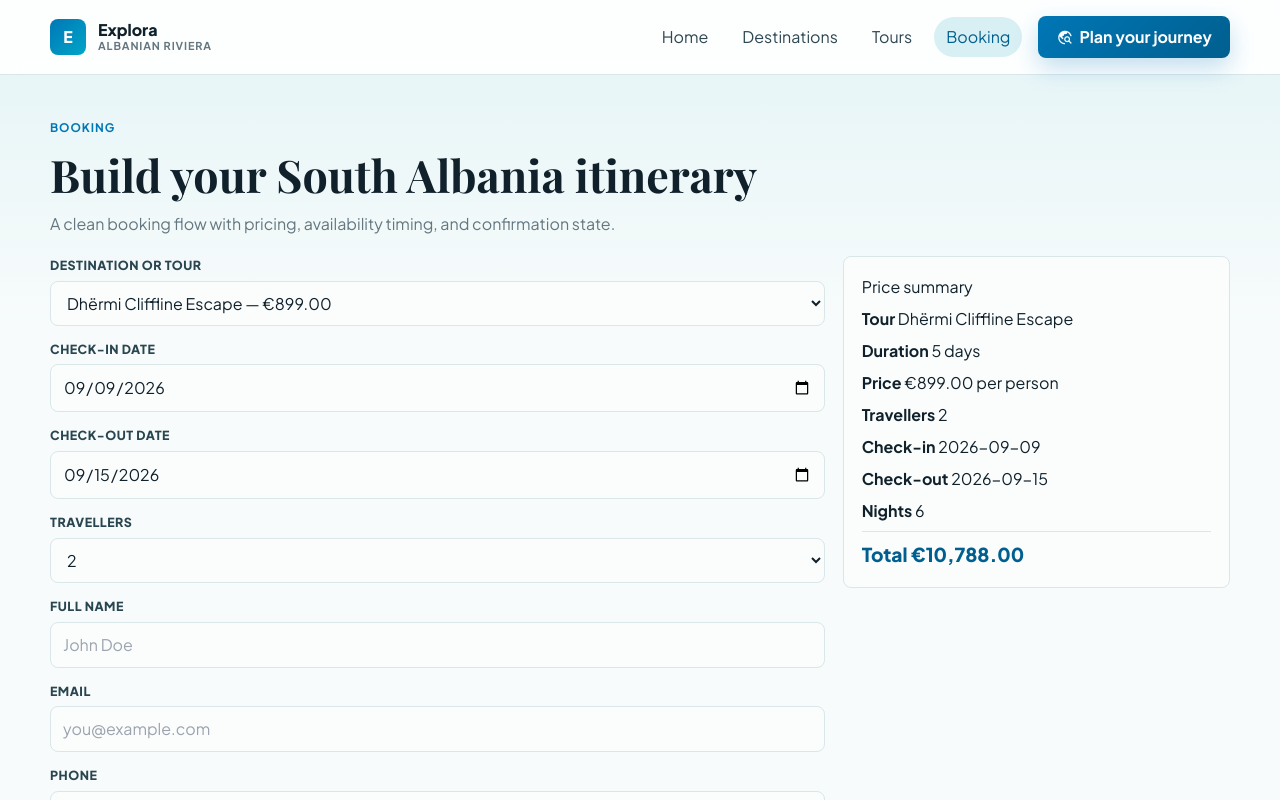
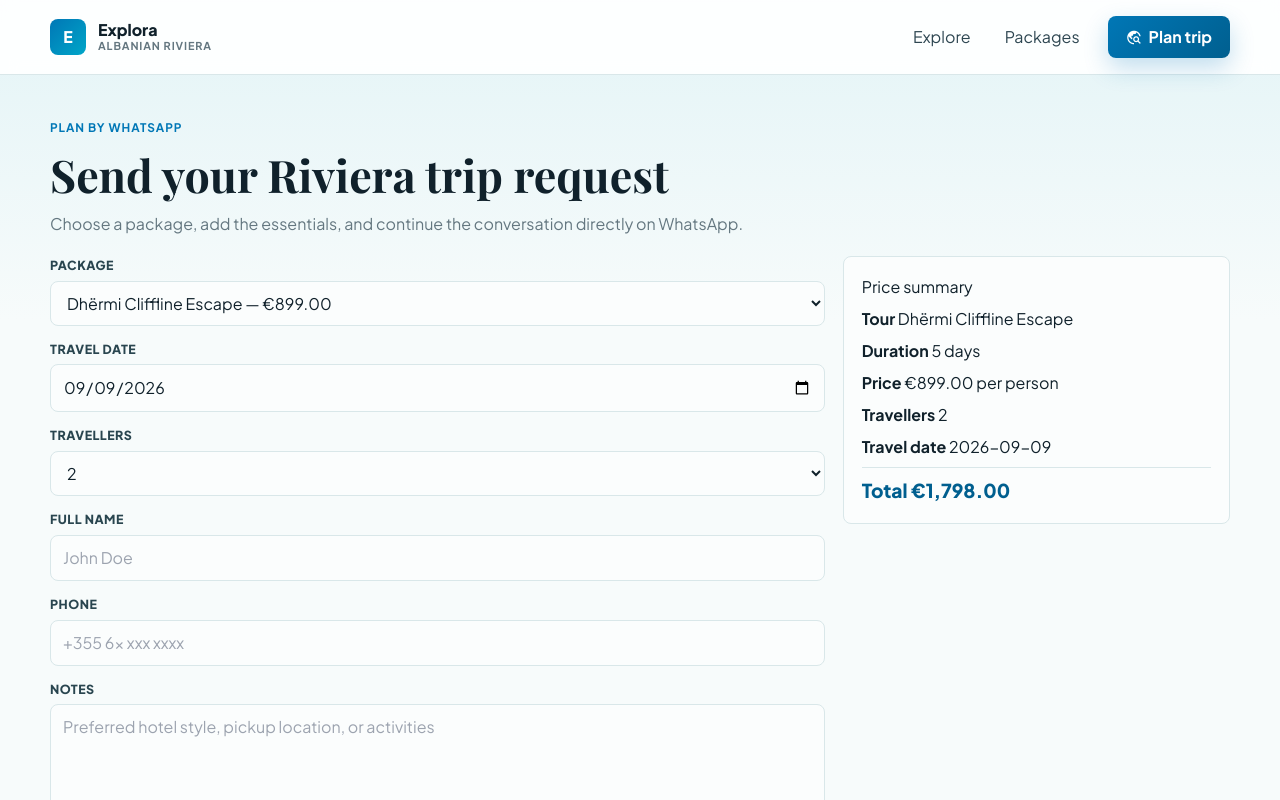
Before and after one commit to kevinshehu/explora, an Angular app: page /booking in a window 1280 px wide. Shown: the top 800 px of the page. Built offline with nearby package versions, Linux system fonts and the light colour scheme.

Commit message:
Simplify Explora booking flow

```diff
--- a/src/app/data/travel-data.ts
+++ b/src/app/data/travel-data.ts
@@ -670,15 +670,6 @@ export const tours: Tour[] = [
   },
 ];
 
-export const featuredDestinationIds = [
-  'dest-dhermi',
-  'dest-ksamil',
-  'dest-sarande',
-  'dest-llogara',
-  'dest-vlore',
-  'dest-porto-palermo',
-];
-
 export const promotionalTestimonials: Testimonial[] = [
   {
     name: 'Arianna S.',
--- a/src/app/layout/footer.ts
+++ b/src/app/layout/footer.ts
@@ -14,9 +14,9 @@ import { RouterLink } from '@angular/router';
         </div>
         <div>
           <h4>Explore</h4>
-          <a routerLink="/destinations">Destinations</a>
-          <a routerLink="/tours">Tours</a>
-          <a routerLink="/booking">Booking</a>
+          <a routerLink="/destinations">Riviera destinations</a>
+          <a routerLink="/tours">Packages</a>
+          <a routerLink="/booking">Plan by WhatsApp</a>
         </div>
         <div>
           <h4>Support</h4>
--- a/src/app/layout/header.ts
+++ b/src/app/layout/header.ts
@@ -16,14 +16,12 @@ import { RouterLink, RouterLinkActive } from '@angular/router';
           </span>
         </a>
         <nav class="desktop-nav">
-          <a routerLink="/" routerLinkActive="active" [routerLinkActiveOptions]="{ exact: true }">Home</a>
-          <a routerLink="/destinations" routerLinkActive="active">Destinations</a>
-          <a routerLink="/tours" routerLinkActive="active">Tours</a>
-          <a routerLink="/booking" routerLinkActive="active">Booking</a>
+          <a routerLink="/destinations" routerLinkActive="active">Explore</a>
+          <a routerLink="/tours" routerLinkActive="active">Packages</a>
         </nav>
         <a class="button-primary nav-cta" routerLink="/booking">
           <span class="material-symbols-outlined" aria-hidden="true">travel_explore</span>
-          Plan your journey
+          <span>Plan trip</span>
         </a>
       </div>
     </header>
--- a/src/app/pages/booking-page.ts
+++ b/src/app/pages/booking-page.ts
@@ -5,20 +5,9 @@ import {
   Validators,
 } from '@angular/forms';
 import { Component, inject } from '@angular/core';
-import { ActivatedRoute, Router } from '@angular/router';
+import { ActivatedRoute } from '@angular/router';
 import { destinations, tours } from '../data/travel-data';
-import { Destination, Tour } from '../shared/models/travel.model';
-
-interface BookingSummary {
-  tourTitle: string;
-  destinationName: string;
-  startDate: string;
-  endDate: string;
-  travellers: number;
-  nights: number;
-  total: number;
-  totalLabel: string;
-}
+import { Tour } from '../shared/models/travel.model';
 
 @Component({
   selector: 'app-booking-page',
@@ -27,17 +16,17 @@ interface BookingSummary {
   template: `
     <section class="container section-shell">
       <div class="detail-title-group">
-        <p class="section-label">Booking</p>
-        <h1>Build your South Albania itinerary</h1>
-        <p class="tagline">A clean booking flow with pricing, availability timing, and confirmation state.</p>
+        <p class="section-label">Plan by WhatsApp</p>
+        <h1>Send your Riviera trip request</h1>
+        <p class="tagline">Choose a package, add the essentials, and continue the conversation directly on WhatsApp.</p>
       </div>
 
       <div class="booking-grid">
         <form class="booking-form" [formGroup]="bookingForm" (ngSubmit)="onSubmit()">
           <label>
-            <span>Destination or tour</span>
+            <span>Package</span>
             <select formControlName="tourId">
-              <option value="">Select a destination or package</option>
+              <option value="">Select a package</option>
               <optgroup label="Tours">
                 <option *ngFor="let tour of tours" [value]="tour.slug">{{ tour.title }} — {{ tour.priceFrom | currency:'EUR' }}</option>
               </optgroup>
@@ -45,13 +34,8 @@ interface BookingSummary {
           </label>
 
           <label>
-            <span>Check-in date</span>
+            <span>Travel date</span>
             <input type="date" formControlName="startDate" />
-          </label>
-
-          <label>
-            <span>Check-out date</span>
-            <input type="date" formControlName="endDate" />
           </label>
 
           <label>
@@ -67,21 +51,19 @@ interface BookingSummary {
           </label>
 
           <label>
-            <span>Email</span>
-            <input formControlName="email" type="email" placeholder="you@example.com" />
-          </label>
-
-          <label>
             <span>Phone</span>
             <input formControlName="phone" type="tel" placeholder="+355 6x xxx xxxx" />
           </label>
 
           <label>
             <span>Notes</span>
-            <textarea formControlName="notes" rows="4" placeholder="Preferred room type, access needs, and activity focus"></textarea>
+            <textarea formControlName="notes" rows="4" placeholder="Preferred hotel style, pickup location, or activities"></textarea>
           </label>
 
-          <button class="button-primary" type="submit" [disabled]="bookingForm.invalid || submitted">Reserve now</button>
+          <button class="button-primary" type="submit" [disabled]="bookingForm.invalid || redirecting">
+            <span class="material-symbols-outlined" aria-hidden="true">chat</span>
+            Send to WhatsApp
+          </button>
         </form>
 
         <aside class="info-card booking-summary">
@@ -91,9 +73,7 @@ interface BookingSummary {
             <p><strong>Duration</strong> {{ tour.duration }}</p>
             <p><strong>Price</strong> {{ tour.priceFrom | currency:'EUR' }} per person</p>
             <p><strong>Travellers</strong> {{ travellersCount }}</p>
-            <p><strong>Check-in</strong> {{ bookingForm.value.startDate }}</p>
-            <p><strong>Check-out</strong> {{ bookingForm.value.endDate }}</p>
-            <p><strong>Nights</strong> {{ nights }}</p>
+            <p><strong>Travel date</strong> {{ bookingForm.value.startDate }}</p>
             <hr />
             <p class="total">Total {{ quoteTotal | currency:'EUR' }}</p>
           </ng-container>
@@ -103,15 +83,9 @@ interface BookingSummary {
         </aside>
       </div>
 
-      <section *ngIf="confirmed" class="confirmation">
-        <h2>Booking confirmed</h2>
-        <p class="confirmed-title">{{ confirmation.tourTitle }}</p>
-        <p>Destination: {{ confirmation.destinationName }}</p>
-        <p>Date: {{ confirmation.startDate }} → {{ confirmation.endDate }}</p>
-        <p>Travellers: {{ confirmation.travellers }}</p>
-        <p>Stay: {{ confirmation.nights }} nights</p>
-        <p>Total: {{ confirmation.total | currency:'EUR' }} {{ confirmation.totalLabel }}</p>
-        <p>Your travel team will email {{ bookingForm.get('email')?.value }} shortly.</p>
+      <section *ngIf="redirecting" class="confirmation">
+        <h2>Opening WhatsApp</h2>
+        <p>Your selected package and trip details are being prepared as a WhatsApp message.</p>
       </section>
     </section>
   `,
@@ -119,34 +93,28 @@ interface BookingSummary {
 export class BookingPage {
   private readonly fb = inject(FormBuilder);
   private readonly route = inject(ActivatedRoute);
-  private readonly router = inject(Router);
 
   tours = tours;
   destinations = destinations;
   travellers = ['1', '2', '3', '4', '5', '6', '7', '8'];
-  submitted = false;
+  redirecting = false;
   selectedTour?: Tour;
-  confirmation!: BookingSummary;
-  confirmed = false;
 
   bookingForm = this.fb.group({
     tourId: ['', Validators.required],
     startDate: ['', Validators.required],
-    endDate: ['', Validators.required],
     travellers: ['2', Validators.required],
     name: ['', Validators.required],
-    email: ['', [Validators.required, Validators.email]],
     phone: ['', Validators.required],
     notes: [''],
   });
 
   constructor() {
     const today = new Date();
-    const end = new Date();
-    end.setDate(end.getDate() + 6);
 
     const queryTour = this.route.snapshot.queryParamMap.get('tour');
     const queryDestination = this.route.snapshot.queryParamMap.get('destination');
+    const queryDate = this.route.snapshot.queryParamMap.get('startDate');
 
     const selected = queryTour
       ? this.tours.find((tour) => tour.slug === queryTour)
@@ -178,13 +146,12 @@ export class BookingPage {
     }
 
     this.bookingForm.patchValue({
-      startDate: today.toISOString().slice(0, 10),
-      endDate: end.toISOString().slice(0, 10),
+      startDate: queryDate ?? today.toISOString().slice(0, 10),
       tourId: this.bookingForm.value.tourId,
     });
 
     this.bookingForm.valueChanges.subscribe(() => {
-      this.confirmed = false;
+      this.redirecting = false;
       this.updateSelectedTour();
     });
 
@@ -194,19 +161,10 @@ export class BookingPage {
   get quoteTotal(): number {
     const selected = this.selectedTour;
     const travellers = Number(this.bookingForm.get('travellers')?.value || 1);
-    const start = this.bookingForm.value.startDate;
-    const end = this.bookingForm.value.endDate;
-    const nights = this.calculateNights(start ?? '', end ?? '');
     if (!selected) {
       return 0;
     }
-    return selected.priceFrom * travellers * Math.max(1, nights);
-  }
-
-  get nights(): number {
-    const start = this.bookingForm.value.startDate;
-    const end = this.bookingForm.value.endDate;
-    return this.calculateNights(start ?? '', end ?? '');
+    return selected.priceFrom * travellers;
   }
 
   get travellersCount() {
@@ -220,20 +178,9 @@ export class BookingPage {
     }
   }
 
-  calculateNights(startDate: string, endDate: string): number {
-    const start = new Date(startDate);
-    const end = new Date(endDate);
-    if (Number.isNaN(start.getTime()) || Number.isNaN(end.getTime())) {
-      return 1;
-    }
-    const diff = end.getTime() - start.getTime();
-    const nights = Math.ceil(diff / (1000 * 60 * 60 * 24));
-    return Math.max(1, nights);
-  }
-
   onSubmit() {
-    this.submitted = true;
     if (!this.bookingForm.valid || !this.selectedTour) {
+      this.bookingForm.markAllAsTouched();
       return;
     }
 
@@ -241,24 +188,23 @@ export class BookingPage {
       (item) => item.id === this.selectedTour?.destinationId,
     );
 
-    this.confirmation = {
-      tourTitle: this.selectedTour.title,
-      destinationName: destination?.city ?? this.selectedTour.location,
-      startDate: this.bookingForm.value.startDate ?? '',
-      endDate: this.bookingForm.value.endDate ?? '',
-      travellers: Number(this.bookingForm.value.travellers ?? 1),
-      nights: this.nights,
-      total: this.quoteTotal,
-      totalLabel: 'EUR',
-    };
+    this.redirecting = true;
+    window.location.href = this.whatsAppUrl([
+      'Hello Explora, I would like to plan a South Albania trip.',
+      '',
+      `Package: ${this.selectedTour.title}`,
+      `Destination: ${destination?.city ?? this.selectedTour.location}`,
+      `Travel date: ${this.bookingForm.value.startDate}`,
+      `Travellers: ${this.bookingForm.value.travellers}`,
+      `Estimated total: EUR ${this.quoteTotal}`,
+      '',
+      `Name: ${this.bookingForm.value.name}`,
+      `Phone: ${this.bookingForm.value.phone}`,
+      `Notes: ${this.bookingForm.value.notes || 'No extra notes'}`,
+    ].join('\n'));
+  }
 
-    this.confirmed = true;
-    this.router.navigate([], {
-      relativeTo: this.route,
-      queryParams: {
-        confirmation: 'success',
-      },
-      queryParamsHandling: 'merge',
-    });
+  private whatsAppUrl(message: string): string {
+    return `https://wa.me/?text=${encodeURIComponent(message)}`;
   }
 }
--- a/src/app/pages/home-page.ts
+++ b/src/app/pages/home-page.ts
@@ -8,7 +8,6 @@ import { Component, inject } from '@angular/core';
 import { Router, RouterLink } from '@angular/router';
 import {
   destinations,
-  featuredDestinationIds,
   promotionalTestimonials,
   tours,
 } from '../data/travel-data';
@@ -39,12 +38,8 @@ const heroImage =
             <input type="text" formControlName="destination" placeholder="e.g. Sarandë, Vlorë, Gjipe" />
           </label>
           <label>
-            <span>Check in</span>
+            <span>Travel date</span>
             <input type="date" formControlName="startDate" />
-          </label>
-          <label>
-            <span>Check out</span>
-            <input type="date" formControlName="endDate" />
           </label>
           <label>
             <span>Guests</span>
@@ -78,67 +73,12 @@ const heroImage =
 
     <section class="container section-shell">
       <app-section-title
-        label="Featured destinations"
-        title="Most requested corners of Southern Albania"
-        description="These destinations are selected for balance across beach, nature, and heritage."
-      />
-      <div class="grid-3">
-        <app-destination-card *ngFor="let destination of featuredDestinations" [destination]="destination" />
-      </div>
-    </section>
-
-    <section class="container section-shell">
-      <div class="two-col">
-        <div>
-          <app-section-title
-            label="Popular destinations"
-            title="Hidden highlights and iconic bays"
-            description="We recommend by season, crowd profile, and your preferred travel mood."
-          />
-          <ul class="feature-list">
-            <li *ngFor="let destination of popularDestinations">{{ destination }}</li>
-          </ul>
-        </div>
-        <div class="panel">
-          <h3>Travel flow, ready in minutes</h3>
-          <p>
-            Compare tours, choose your duration, and open booking from this single workspace.
-          </p>
-          <a routerLink="/booking" class="button-primary">Open booking</a>
-        </div>
-      </div>
-    </section>
-
-    <section class="container section-shell">
-      <app-section-title
-        label="Recommended tours"
-        title="Packages built for the Ionian coast"
-        description="Explore tours by premium comfort, local depth, and clear value signals."
+        label="Packages"
+        title="Clean routes for the Ionian coast"
+        description="Focused itineraries with private transfers, coastal stops, local guides, and clear pricing."
       />
       <div class="grid-3">
         <app-tour-card *ngFor="let tour of featuredTours" [tour]="tour" />
-      </div>
-    </section>
-
-    <section class="container section-shell">
-      <app-section-title
-        label="Why choose Explora"
-        title="Designed for unforgettable South Albania"
-        description="Every route includes aligned logistics, practical support, and practical local insights."
-      />
-      <div class="feature-grid">
-        <article>
-          <h3>Destination-first planning</h3>
-          <p>Trips are built around the place, not generic templates.</p>
-        </article>
-        <article>
-          <h3>Transparent pricing</h3>
-          <p>Clear fee structure with visible ratings and reviews before you confirm.</p>
-        </article>
-        <article>
-          <h3>Responsive travel UX</h3>
-          <p>Reliable controls, aligned cards, and no-friction booking from phone to desktop.</p>
-        </article>
       </div>
     </section>
 
@@ -156,10 +96,10 @@ const heroImage =
     <section class="container section-shell">
       <div class="cta-panel">
         <h2>Your South Albania plan starts here.</h2>
-        <p>Explore destinations or build a custom package for a smooth, premium coastal holiday.</p>
+        <p>Choose a package and send your details directly to Explora on WhatsApp.</p>
         <div class="cta-actions">
-          <a class="button-primary" routerLink="/destinations">Explore destinations</a>
-          <a class="button-ghost" routerLink="/tours">See all packages</a>
+          <a class="button-primary" routerLink="/booking">Plan on WhatsApp</a>
+          <a class="button-ghost" routerLink="/destinations">Explore destinations</a>
         </div>
       </div>
     </section>
@@ -171,35 +111,18 @@ export class HomePage {
 
   searchForm: ReturnType<typeof this.fb.group>;
   heroImage = heroImage;
-  featuredDestinations = destinations.filter((item) => featuredDestinationIds.includes(item.id));
   rivieraLead = destinations[0];
   rivieraGrid = destinations.slice(1, 8);
-  featuredTours = tours.slice(0, 4);
-  popularDestinations = [
-    'Dhërmi',
-    'Himarë',
-    'Ksamil',
-    'Sarandë',
-    'Jale Beach',
-    'Qeparo',
-    'Porto Palermo',
-    'Gjipe Beach',
-    'Llogara',
-    'Vlorë',
-    'The Blue Eye',
-  ];
+  featuredTours = tours.slice(0, 3);
   testimonials = promotionalTestimonials;
   travellerOptions = [1, 2, 3, 4, 5, 6, 7, 8, 9, 10, 12];
 
   constructor() {
     const tomorrow = new Date();
     tomorrow.setDate(tomorrow.getDate() + 1);
-    const nextWeek = new Date();
-    nextWeek.setDate(nextWeek.getDate() + 8);
     this.searchForm = this.fb.group({
       destination: ['', Validators.required],
       startDate: [tomorrow.toISOString().slice(0, 10)],
-      endDate: [nextWeek.toISOString().slice(0, 10)],
       travellers: ['2', Validators.required],
     });
   }
--- a/src/styles.scss
+++ b/src/styles.scss
@@ -229,7 +229,7 @@ a {
 .search-strip {
   margin-top: var(--space-4);
   display: grid;
-  grid-template-columns: 1.35fr repeat(3, minmax(138px, 0.85fr)) minmax(170px, 0.95fr);
+  grid-template-columns: 1.45fr repeat(2, minmax(138px, 0.85fr)) minmax(170px, 0.95fr);
   gap: var(--space-3);
   align-items: end;
   width: min(100%, 1080px);
@@ -934,7 +934,9 @@ a.primary,
   }
 
   .nav-cta {
-    display: none !important;
+    display: inline-flex !important;
+    min-width: 116px;
+    padding-inline: 14px;
   }
 
   .hero {
@@ -975,6 +977,10 @@ a.primary,
     width: 100%;
   }
 
+  .site-header .button-primary {
+    width: auto;
+  }
+
   .detail-price {
     text-align: left;
     width: 100%;
```
Also changed, not shown: 1 other file (tests, documents, lock files or other folders).
